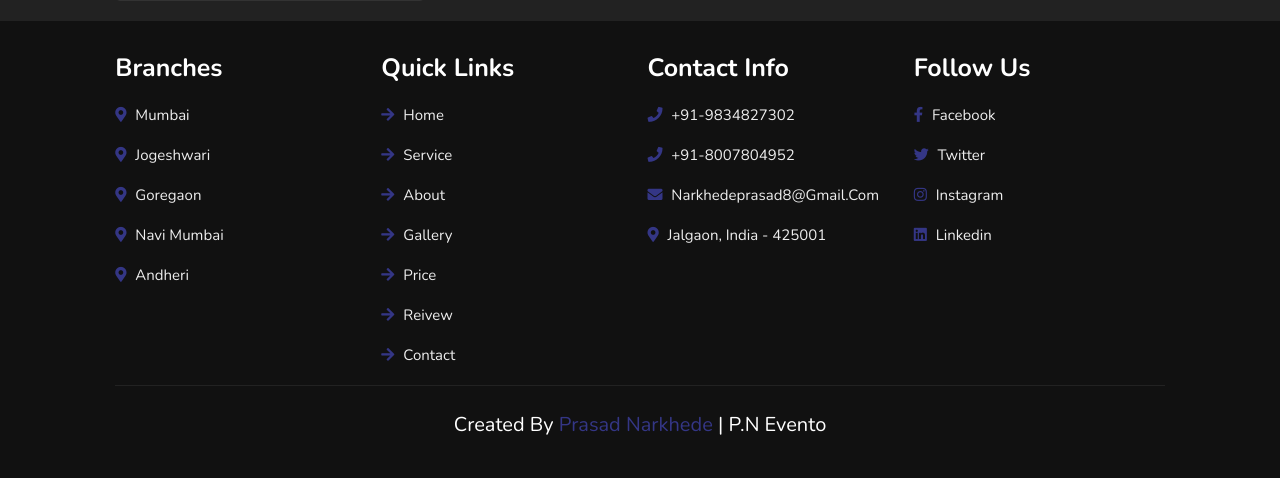
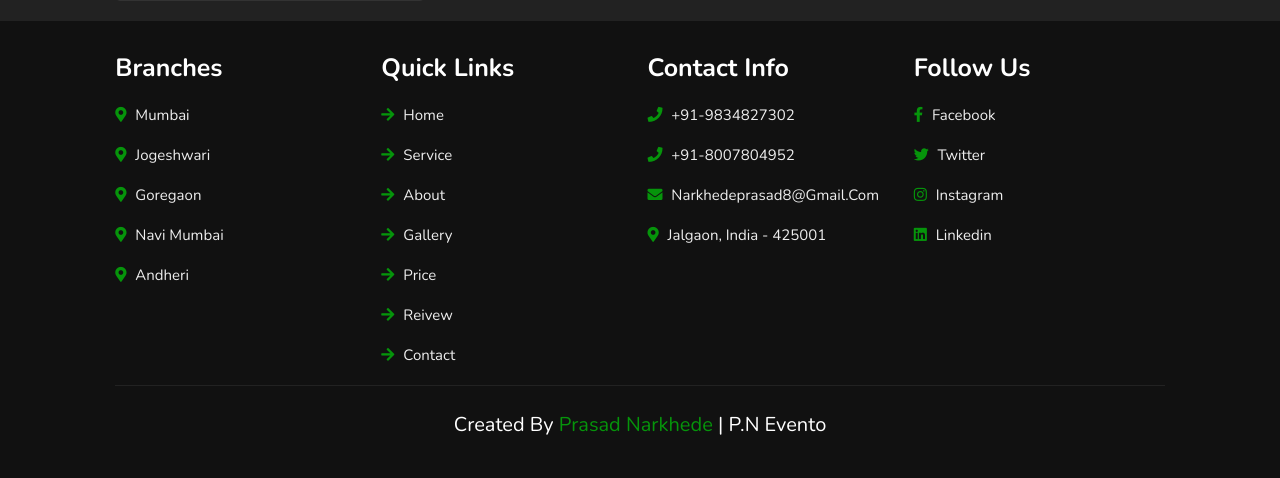
Before and after one commit to Mostyle-git/official, a PHP site: page /services/venue.php in a window 1280 px wide. Shown: the part 2988-3466 px from the top of the page. Run offline with PHP 8.4, Linux system fonts and the light colour scheme.

Commit message:
style.css

```diff
--- a/css/style.css
+++ b/css/style.css
@@ -1,7 +1,7 @@
 @import url('https://fonts.googleapis.com/css2?family=Nunito:wght@200;600;700&display=swap');
 
 :root{
-    --main-color:#3d3fa1ce;
+    --main-color:#06940b;
 }
 
 *{
```
